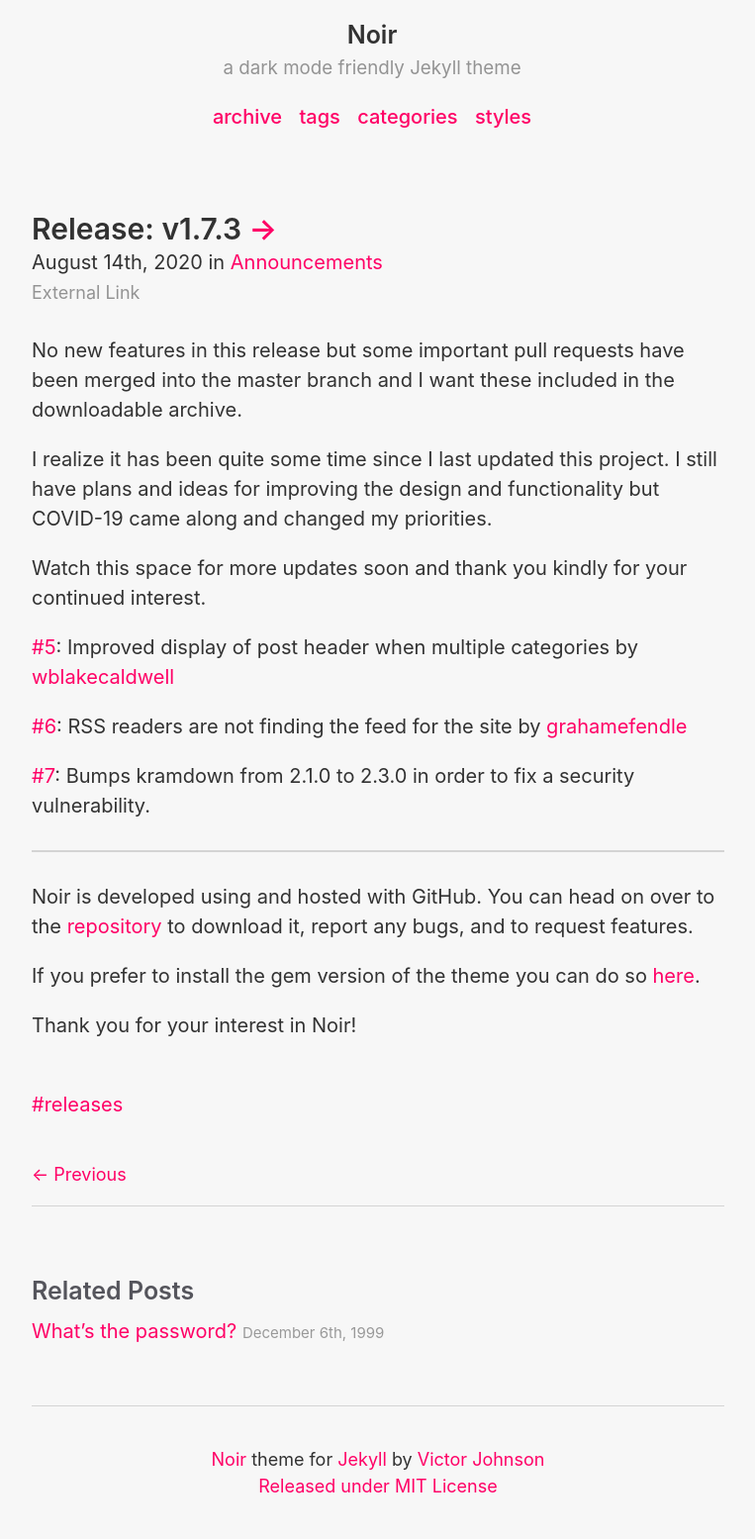
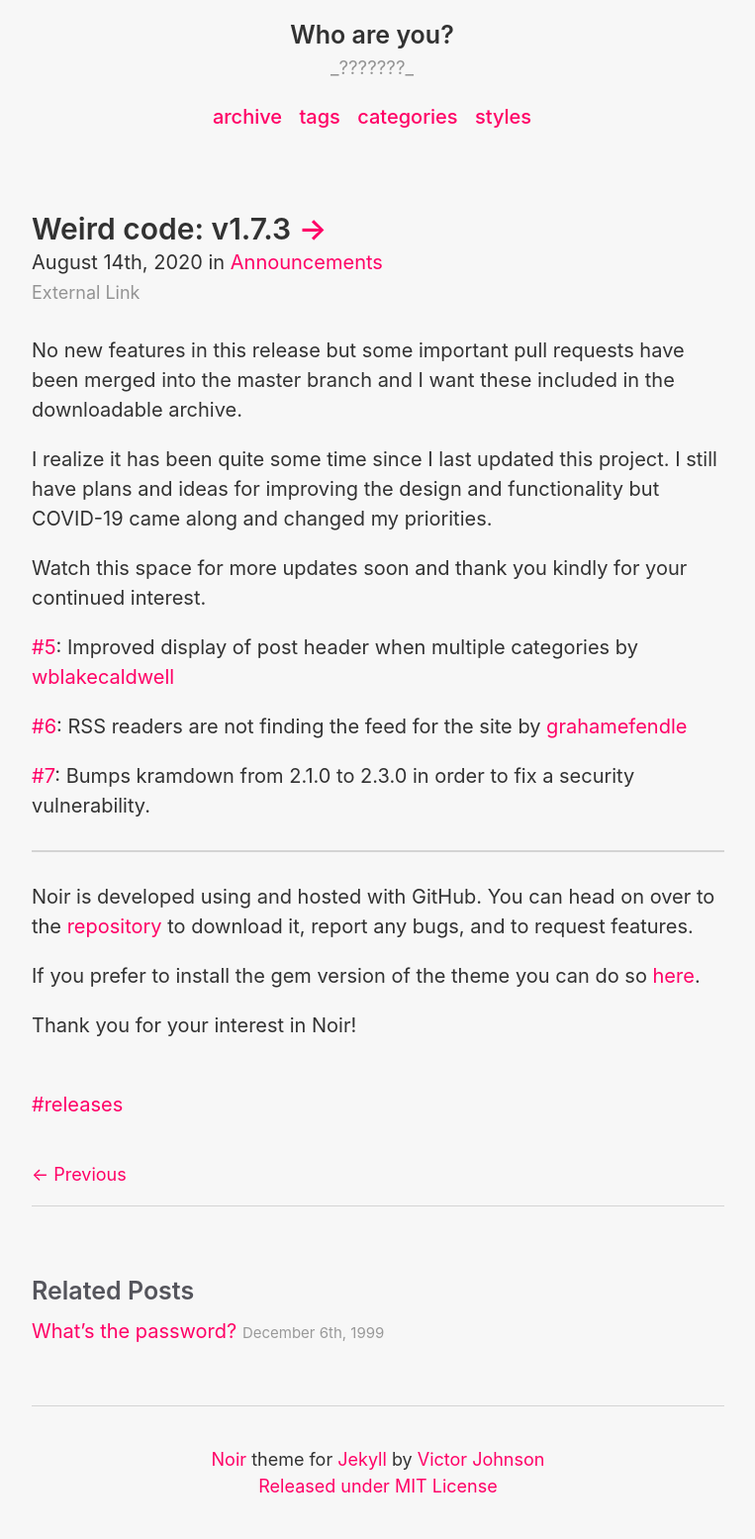
Before and after one commit to DBruceLane/escapeSkeleton, a Jekyll site: the page built from noir-master/_posts/2020-08-14-release-v-1-7-3.md, in a window 1280 px wide. Shown: the whole page at 99% size, without its empty margins (258-1021 px from the left). Built offline with Jekyll 4.4.1, drawn with Linux system fonts in a browser that asks for light colours.

Commit message:
Added gh-pages gem

```diff
--- a/noir-master/Gemfile
+++ b/noir-master/Gemfile
@@ -7,3 +7,4 @@ gem "jekyll-seo-tag"
 gem 'jekyll-target-blank'
 gem 'wdm', '>= 0.1.0' if Gem.win_platform?
 gem "webrick", "~> 1.7"
+gem 'github-pages'
--- a/noir-master/_config.yml
+++ b/noir-master/_config.yml
@@ -1,9 +1,9 @@
 # Setup
-title: Noir
-tagline: a dark mode friendly Jekyll theme
-url: https://noir.essentialenemy.com
+title: Who are you?
+tagline: _???????_
+url: DBruceLane.github.io
 paginate: 1
-baseurl: ""
+baseurl: "/escapeSkeleton"
 permalink: :title/
 
 kramdown:
@@ -37,11 +37,10 @@ sass:
 
 # Specify the author for blog posts
 author:
-  name: Victor Johnson
-  url: https://twitter.com/essentialenemy
-  email: me@essentialenemy.com
+  name: -?-| DBL |-?-
+  email: imnotreal@gmail.com
 
 # Custom vars
-version: 1.3.0
+version: 10.31.2022
 github:
-  repo: https://github.com/essentialenemy/noir
+  repo: https://github.com/DBruceLane/escapeSkeleton
--- a/noir-master/_posts/2020-08-14-release-v-1-7-3.md
+++ b/noir-master/_posts/2020-08-14-release-v-1-7-3.md
@@ -1,6 +1,6 @@
 ---
 layout: post
-title: "Release: v1.7.3"
+title: "Weird code: v1.7.3"
 date: 2020-08-14 03:00:00
 categories: [Announcements]
 tags: [releases]
```
Also changed, not shown: noir-master/Gemfile.lock.
